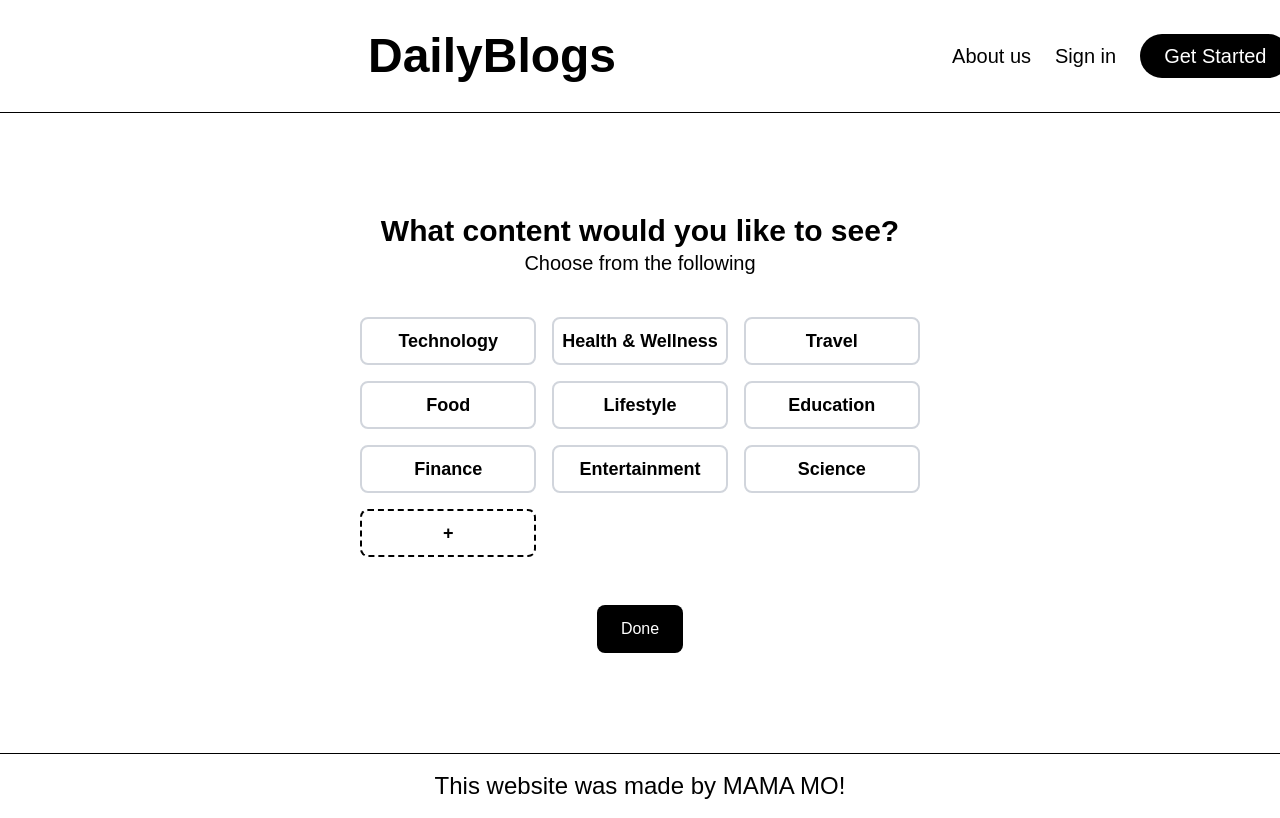
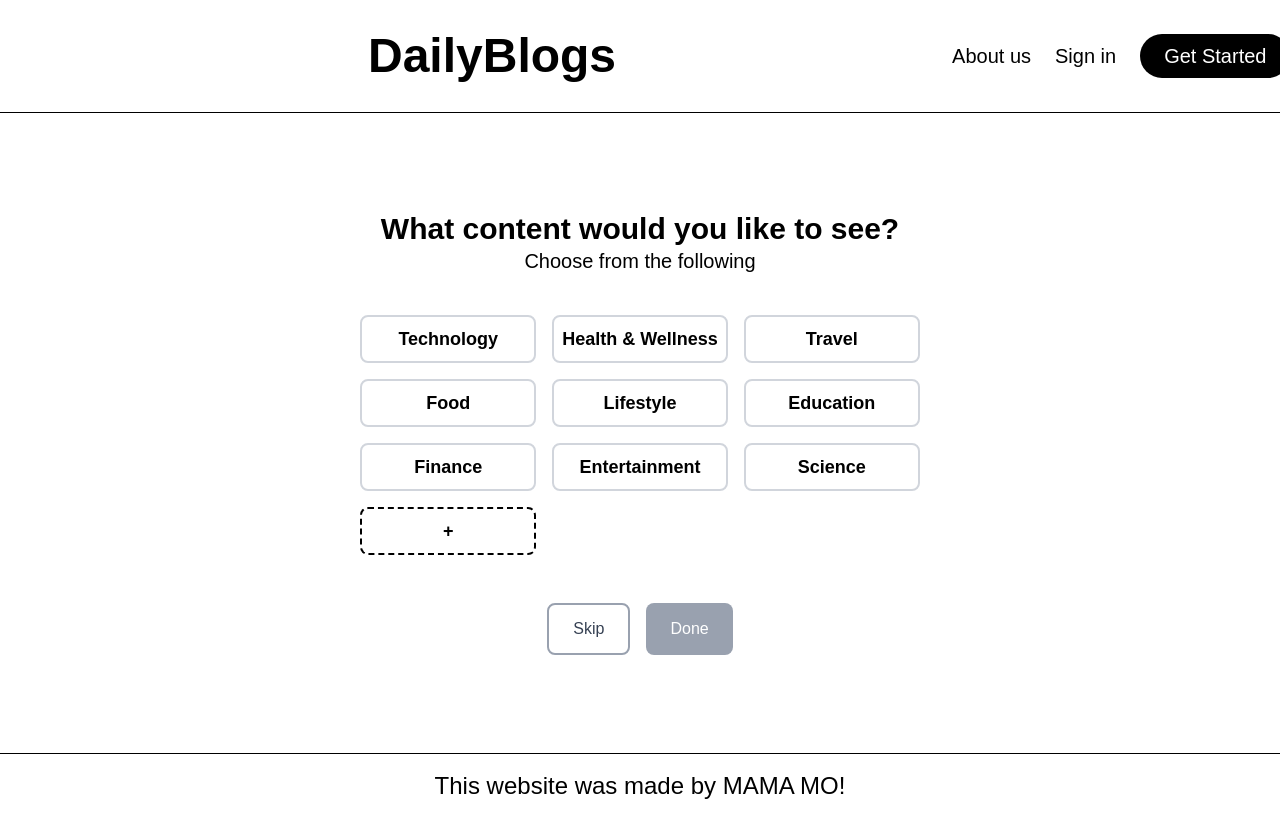
Before and after one commit to babkkin/daily-blogs, a Next.js app: page /category in a window 1280 px wide. Shown: the top 818 px of the page. Built offline with nearby package versions, Linux system fonts and the light colour scheme; a web font is replaced by a local one.

Commit message:
CategorySaving

```diff
--- /dev/null
+++ b/app/api/save-categories/route.js
@@ -0,0 +1,55 @@
+import { NextResponse } from "next/server";
+import pool from "@/lib/db";
+import { getToken } from "next-auth/jwt";
+
+const secret = process.env.NEXTAUTH_SECRET;
+
+export async function POST(req) {
+  try {
+    const token = await getToken({ req, secret });
+
+    if (!token) {
+      return NextResponse.json(
+        { error: "Unauthorized: No session found" },
+        { status: 401 }
+      );
+    }
+
+    const userId = token.id || token.sub;
+    const { categories } = await req.json();
+
+    if (!userId) {
+      return NextResponse.json(
+        { error: "User ID missing from session" },
+        { status: 400 }
+      );
+    }
+
+    const client = await pool.connect();
+
+    try {
+      for (const category of categories) {
+        await client.query(
+          "INSERT INTO user_categories (user_id, category) VALUES ($1, $2)",
+          [userId, category]
+        );
+      }
+
+      return NextResponse.json({
+        success: true,
+        message: "Selected categories saved successfully.",
+      });
+    } catch (err) {
+      console.error("Insert error:", err);
+      return NextResponse.json(
+        { error: "Failed to save categories" },
+        { status: 500 }
+      );
+    } finally {
+      client.release();
+    }
+  } catch (error) {
+    console.error("Error saving categories:", error);
+    return NextResponse.json({ error: "Server error" }, { status: 500 });
+  }
+}
--- a/app/category/page.js
+++ b/app/category/page.js
@@ -1,6 +1,6 @@
 "use client";
 import { useState } from "react";
-import { useRouter } from "next/navigation";   // ✅ added this
+import { useRouter } from "next/navigation";
 
 export default function CategorySelector() {
   const allCategories = [
@@ -21,26 +21,44 @@ export default function CategorySelector() {
     "News & Politics",
   ];
 
-  const [visibleCount, setVisibleCount] = useState(9); // show first 9 initially
+  const [visibleCount, setVisibleCount] = useState(9);
   const [selected, setSelected] = useState([]);
-  const router = useRouter();   // ✅ added this
+  const [loading, setLoading] = useState(false);
+  const router = useRouter();
 
   const toggleCategory = (category) => {
-    if (selected.includes(category)) {
-      setSelected(selected.filter((c) => c !== category));
-    } else if (selected.length >= 0) {
-      setSelected([...selected, category]);
+    setSelected((prev) =>
+      prev.includes(category)
+        ? prev.filter((c) => c !== category)
+        : [...prev, category]
+    );
+  };
+
+  const loadMore = () => setVisibleCount((prev) => prev + 2);
+
+  const handleDone = async () => {
+    try {
+      setLoading(true);
+
+      const res = await fetch("/api/save-categories", {
+        method: "POST",
+        headers: { "Content-Type": "application/json" },
+        body: JSON.stringify({ categories: selected }),
+      });
+
+      if (!res.ok) throw new Error("Failed to save categories");
+
+      router.push("/home");
+    } catch (err) {
+      console.error(err);
+      alert("Error saving your preferences. Please try again.");
+    } finally {
+      setLoading(false);
     }
   };
 
-    // ✅ new function
-  const handleDone = () => {
+  const handleSkip = () => {
     router.push("/home");
-  };
-
-
-  const loadMore = () => {
-    setVisibleCount((prev) => prev + 2);
   };
 
   return (
@@ -49,7 +67,7 @@ export default function CategorySelector() {
         <h1 className="block text-3xl font-semibold">
           What content would you like to see?
         </h1>
-        <p className="text-xl mb-4">Choose from the following           </p>
+        <p className="text-xl mb-4">Choose from the following</p>
 
         <div className="grid grid-cols-3 gap-4 p-6 max-w-4xl">
           {allCategories.slice(0, visibleCount).map((category) => (
@@ -76,13 +94,30 @@ export default function CategorySelector() {
             </button>
           )}
         </div>
-        {/* ✅ New Done button block */}
-        <button
-          onClick={handleDone}
-          className="mt-6 px-6 py-3 bg-black text-white rounded-lg hover:bg-gray-800 transition"
-        >
-          Done
-        </button>
+
+        <div className="mt-6 flex justify-center gap-4">
+          {/* Skip button */}
+          <button
+            onClick={handleSkip}
+            disabled={loading}
+            className="px-6 py-3 rounded-lg border-2 border-gray-400 text-gray-700 hover:bg-gray-100 transition"
+          >
+            Skip
+          </button>
+
+          {/* Done button */}
+          <button
+            onClick={handleDone}
+            disabled={loading || selected.length === 0}
+            className={`px-6 py-3 rounded-lg transition ${
+              loading || selected.length === 0
+                ? "bg-gray-400 text-white cursor-not-allowed"
+                : "bg-black text-white hover:bg-gray-800"
+            }`}
+          >
+            {loading ? "Saving..." : "Done"}
+          </button>
+        </div>
       </div>
     </div>
   );
--- a/components/AuthModal.jsx
+++ b/components/AuthModal.jsx
@@ -24,7 +24,7 @@ export default function AuthModal() {
 
       {/* modal box */}
       <div
-        className="mt-[29vh] relative max-w-md mx-auto bg-white rounded-xl p-6 shadow-2xl z-10"
+        className="mt-[2vh] relative max-w-md mx-auto bg-white rounded-xl p-6 shadow-2xl z-10"
 
         onClick={(e) => e.stopPropagation()}
       >
--- a/lib/getLandingPage.js
+++ b/lib/getLandingPage.js
@@ -6,13 +6,8 @@ export async function getLandingPage(userId) {
       `SELECT 1 FROM user_categories WHERE user_id = $1 LIMIT 1`,
       [userId]
     );
-
-    console.log("Landing check → userId:", userId);
-    console.log("Query result:", result.rows);
-
     return result.rows.length === 0 ? "/category" : "/home";
   } catch (err) {
-    console.error("Error checking categories:", err);
     return "/";
   }
 }
--- a/lib/mailer.js
+++ b/lib/mailer.js
@@ -18,9 +18,7 @@ export async function sendVerificationEmail(to, token) {
 
   try {
     await sgMail.send(msg);
-    console.log("Verification email sent");
   } catch (err) {
-    console.error("Failed to send verification email", err.response?.body || err);
     throw err;
   }
 }
```
